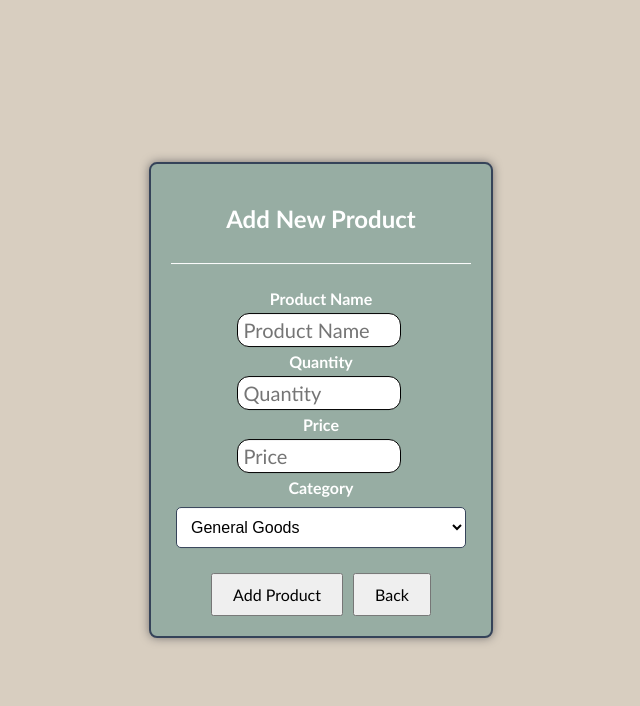
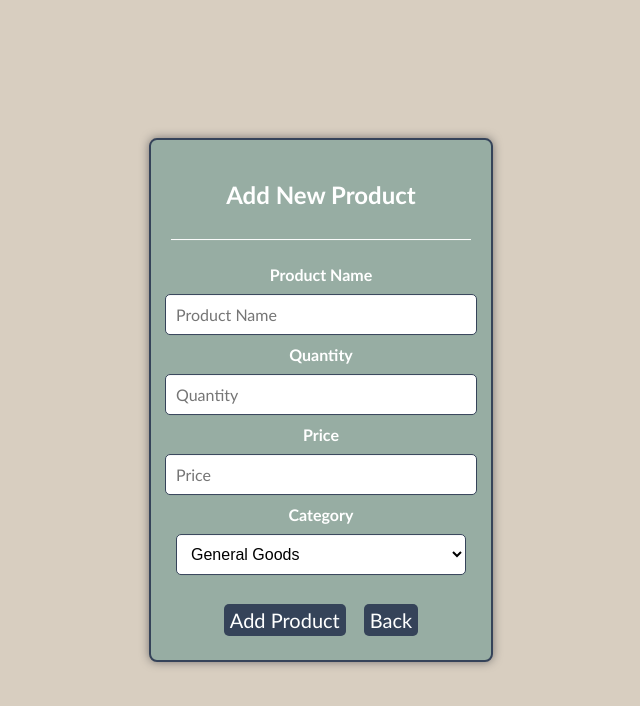
Before and after one commit to ArinGitPort/OnlineShopWebsite, a PHP site: page /inventoryaddeditem.php in a window 1280 px wide. Shown: the top 706 px of the page, without its empty margins (319-959 px from the left). Run offline with PHP 8.4, Linux system fonts and the light colour scheme.

Commit message:
18th Commit

```diff
--- a/home.php
+++ b/home.php
@@ -17,7 +17,7 @@
     <div class="maindisplayDiv2">
         <div class="insideDisplayDiv2">
             <!-- Title above the slideshow -->
-            <h2 class="slideshow-title">WELCOME TO BUNNIWINKLE</h2>
+            <h2 class="slideshow-title">WELCOME TO BUNNIWINKLE INVENTORY SYSTEM</h2>
 
             <!-- Slideshow container -->
             <div class="slideshow-container">
--- a/inventoryaddeditem.php
+++ b/inventoryaddeditem.php
@@ -47,11 +47,6 @@
             margin-top: 20px;
         }
 
-        .addnewProduct, .productbackButton {
-            padding: 10px 20px;
-            font-size: 16px;
-            cursor: pointer;
-        }
     </style>
 </head>
 
@@ -61,13 +56,13 @@
         <div class="addinputField">
             <h2>Add New Product</h2>
             <label for="newProduct">Product Name</label>
-            <input class="prodnameField" type="text" id="newProduct" name="newProduct" placeholder="Product Name" required>
+            <input class="prodcategoryField" type="text" id="newProduct" name="newProduct" placeholder="Product Name" required>
 
             <label for="newQty">Quantity</label>
-            <input class="prodqtyField" type="number" id="newQty" name="newQty" placeholder="Quantity" required min="1">
+            <input class="prodcategoryField" type="number" id="newQty" name="newQty" placeholder="Quantity" required min="1">
 
             <label for="newPrice">Price</label>
-            <input class="prodpriceField" type="number" step="0.01" id="newPrice" name="newPrice" placeholder="Price" required min="0.01">
+            <input class="prodcategoryField" type="number" step="0.01" id="newPrice" name="newPrice" placeholder="Price" required min="0.01">
 
             <!-- Category Dropdown -->
             <label for="newCategory">Category</label>
@@ -92,8 +87,8 @@
 
             <!-- Button Container -->
             <div class="button-container">
-                <button type="submit" name="addProduct" class="addnewProduct">Add Product</button>
-                <button type="button" class="productbackButton" onclick="window.location.href='inventory.php';">Back</button>
+                <button type="submit" class="sortAlphaButton" name="addProduct" class="addnewProduct">Add Product</button>
+                <button type="button" class="sortAlphaButton" onclick="window.location.href='inventory.php';">Back</button>
             </div>
         </div>
     </form>
--- a/stylingfile/maindisplay.css
+++ b/stylingfile/maindisplay.css
@@ -33,7 +33,7 @@
   border: solid 1px;
   border-color: #354359;
   box-shadow: 0 0 6px rgb(0, 0, 0, 1);
-  width: 80.3%;
+  width: 80.2%;
   height: 100vh;
   background-color: #97ada3;
   float: right;
```
Also changed, not shown: Inventory.php (+15 -3 lines), productorder.php (+13 -5 lines).
